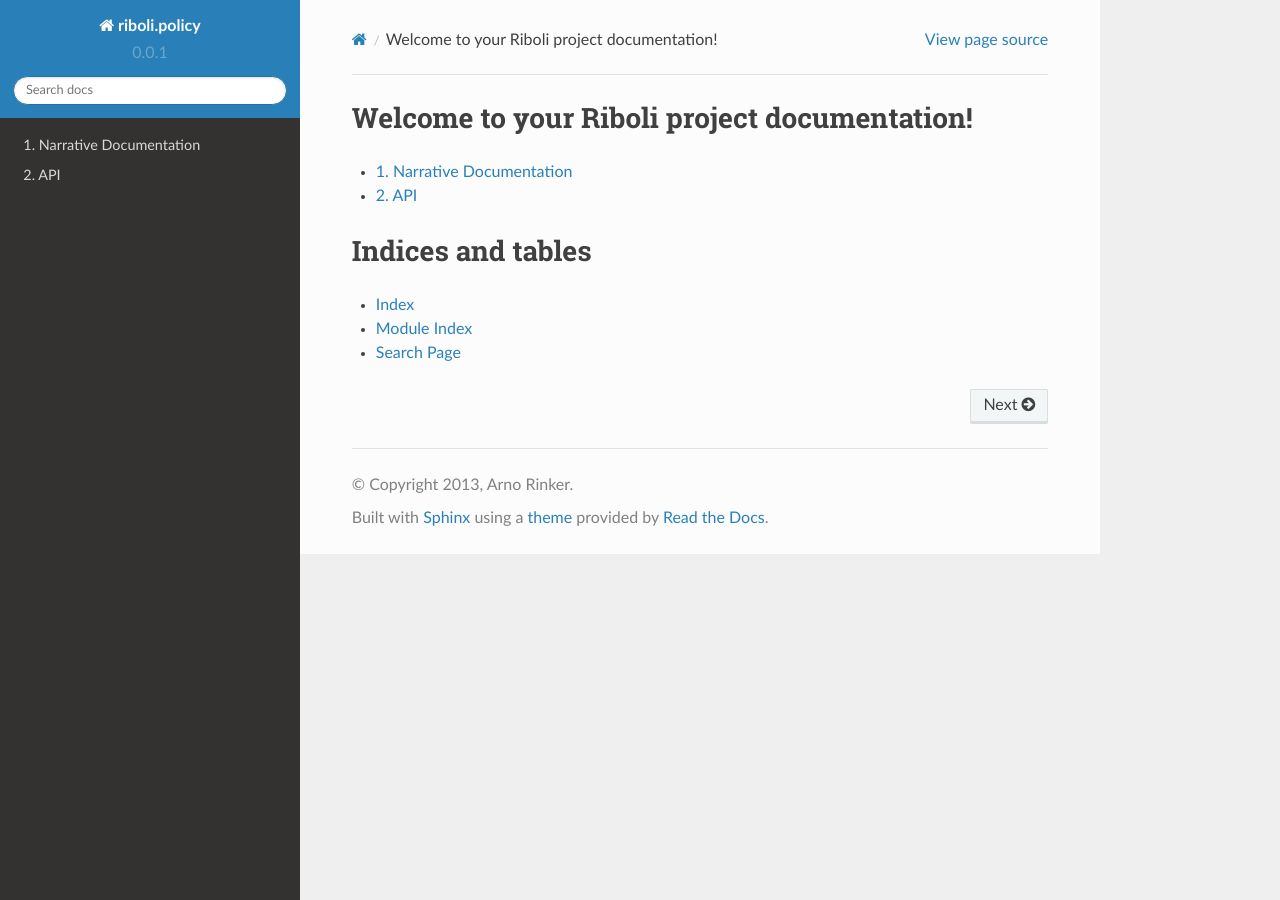
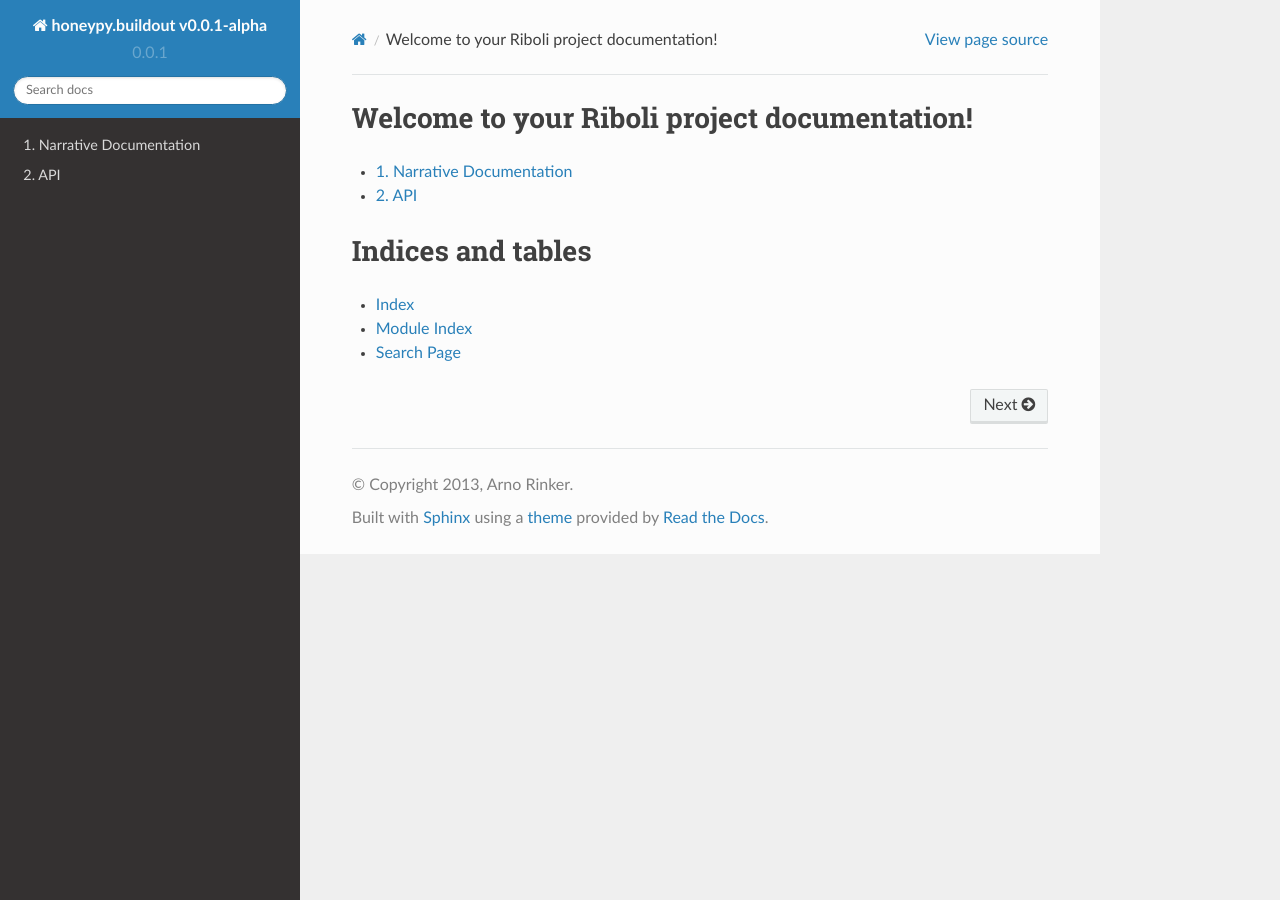
Before and after one commit to creimers/honeypy.buildout, a Sphinx documentation site: the page built from docs/index.rst, in a window 1280 px wide. Built offline with Sphinx 7.4.7 and the Read the Docs theme 2.0.0, drawn with Linux system fonts in a browser that asks for light colours.

Commit message:
fix #2 Set documentation title to honeypy.buildout v0.0.1-alpha

```diff
--- a/docs/conf.py
+++ b/docs/conf.py
@@ -1,6 +1,6 @@
 # -*- coding: utf-8 -*-
 #
-# riboli.policy documentation build configuration file, created by
+# honeypy.buildout v0.0.1-alpha documentation build configuration file, created by
 # sphinx-quickstart on Sat Aug 31 17:28:52 2013.
 #
 # This file is execfile()d with the current directory set to its containing dir.
@@ -42,7 +42,7 @@ source_suffix = '.rst'
 master_doc = 'index'
 
 # General information about the project.
-project = u'riboli.policy'
+project = u'honeypy.buildout v0.0.1-alpha'
 copyright = u'2013, Arno Rinker'
 
 # The version info for the project you're documenting, acts as replacement for
@@ -169,7 +169,7 @@ html_static_path = ['.sphinx/_static']
 #html_file_suffix = None
 
 # Output file base name for HTML help builder.
-htmlhelp_basename = 'riboli.policy.'
+htmlhelp_basename = 'honeypy.buildout v0.0.1-alpha.'
 
 
 # -- Options for LaTeX output --------------------------------------------------
@@ -188,7 +188,7 @@ latex_elements = {
 # Grouping the document tree into LaTeX files. List of tuples
 # (source start file, target name, title, author, documentclass [howto/manual]).
 latex_documents = [
-  ('index', 'riboli.policy.tex', u'riboli.policy Documentation',
+  ('index', 'honeypy.buildout v0.0.1-alpha.tex', u'honeypy.buildout v0.0.1-alpha Documentation',
    u'Arno Rinker', 'manual'),
 ]
 
@@ -218,7 +218,7 @@ latex_documents = [
 # One entry per manual page. List of tuples
 # (source start file, name, description, authors, manual section).
 man_pages = [
-    ('index', 'riboli.policy', u'riboli.policy Documentation',
+    ('index', 'honeypy.buildout v0.0.1-alpha', u'honeypy.buildout v0.0.1-alpha Documentation',
      [u'Arno Rinker'], 1)
 ]
 
@@ -232,8 +232,8 @@ man_pages = [
 # (source start file, target name, title, author,
 #  dir menu entry, description, category)
 texinfo_documents = [
-  ('index', 'riboli.policy', u'riboli.policy Documentation',
-   u'Arno Rinker', 'riboli.policy', 'One line description of project.',
+  ('index', 'honeypy.buildout v0.0.1-alpha', u'honeypy.buildout v0.0.1-alpha Documentation',
+   u'Arno Rinker', 'honeypy.buildout v0.0.1-alpha', 'One line description of project.',
    'Miscellaneous'),
 ]
 
```
